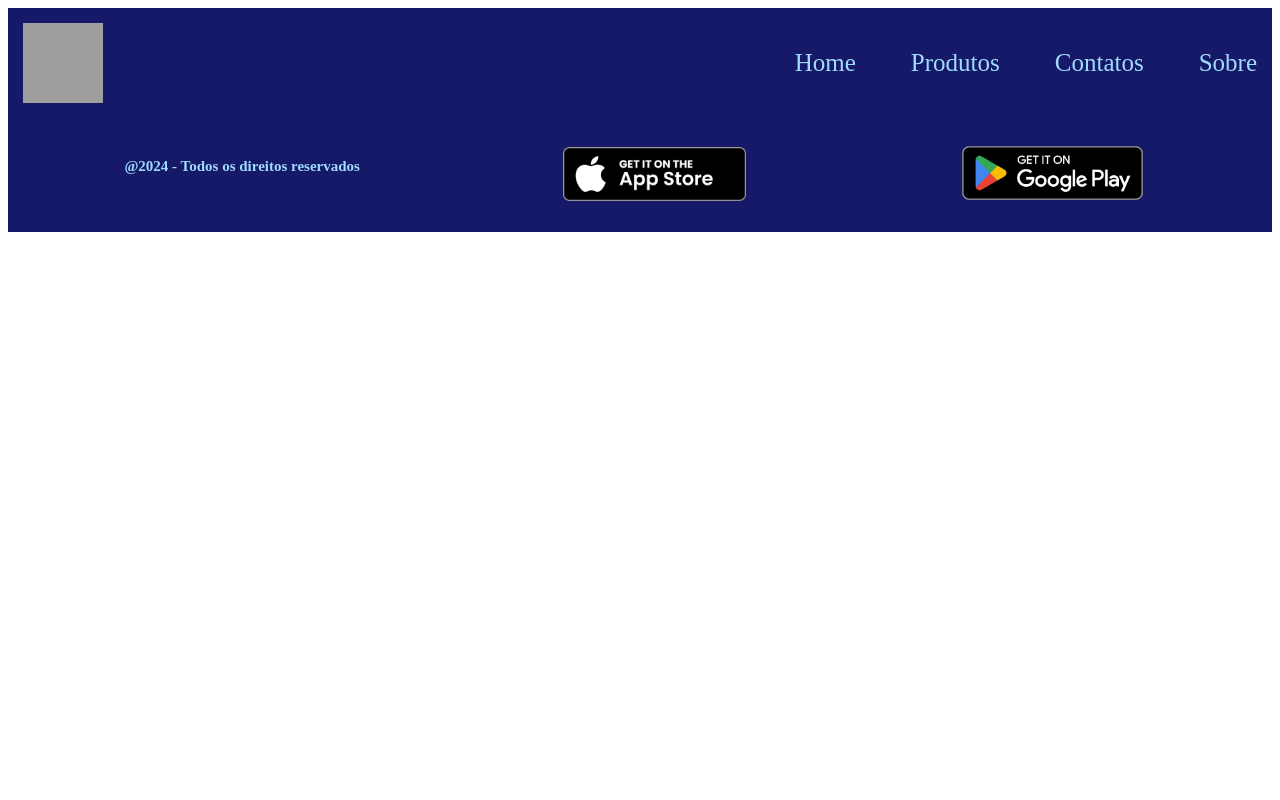
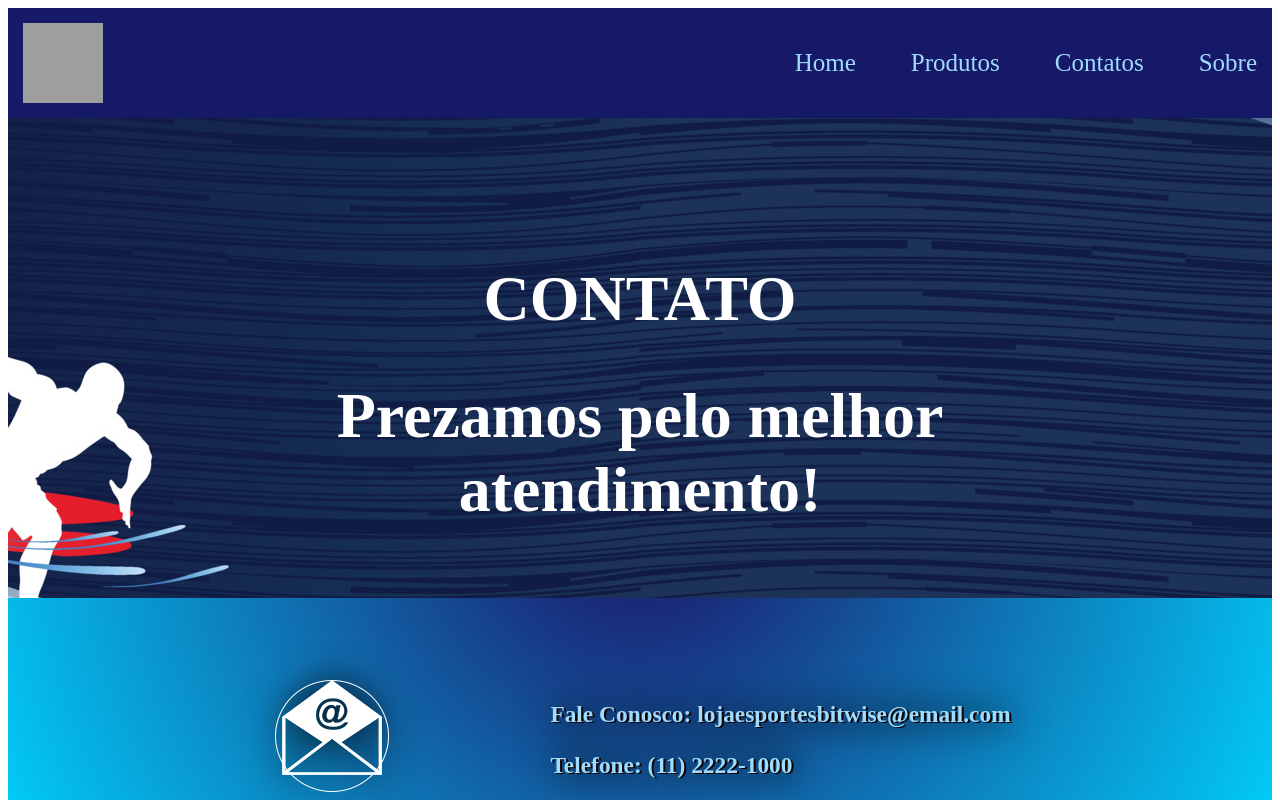
Before and after one commit to BitWise-FIAP/LOJA-DE-ESPORTES-CP1-2-sem-, a React (Vite) app: page /contatos in a window 1280 px wide. Shown: the top 800 px of the page. Built offline with nearby package versions, Linux system fonts and the light colour scheme; grey boxes are pictures that could not be loaded.

Commit message:
aba contatos criada e estilizada

```diff
--- a/src/css/ContatosStyle.jsx
+++ b/src/css/ContatosStyle.jsx
@@ -2,4 +2,48 @@ import styled from "styled-components";
 
 export const ContatosStyle = styled.section`
 
+
+.corpo{
+    background-image: radial-gradient(circle, #1e0e64 0%, #00d4ff 100%);
+    max-width: 100%;
+    margin: 0;
+    padding: 0;
+}
+.estruturabanner{
+    position: relative;
+    width: 100%;
+}
+.bannerdiv{
+    max-width: 100%;
+    height:30rem;
+}
+.banner{
+    width: 100%;
+    position: absolute;
+    height: 30rem;
+    object-fit: none
+}
+.bannertitle{
+    position: absolute;
+    top: 5rem;
+    left: 50%;
+    transform: translate(-50%);
+    font-size: 4rem;
+    color: white;
+    text-align: center;
+}
+.flexdiv{
+    display: flex;
+    justify-content: center;
+}
+.grid{
+    font-size: 1.25rem;
+    color:#9fdbfd;
+    text-shadow: 2px 1px #120303;
+    filter: drop-shadow(0 0 1.2rem #000000);
+    padding: 10vh;
+}
+.grid img{
+    filter: brightness(10);
+}
 `
--- a/src/routes/Contatos.jsx
+++ b/src/routes/Contatos.jsx
@@ -1,9 +1,30 @@
-import ContatosStyle from "styled-components"
+import {ContatosStyle} from "../css/ContatosStyle"
+import banner_contato from "../assets/banner-contato.jpg"
+import fale_conosco from "../assets/fale-conosco.png"
 const Contatos=()=>{
-    return(<>
+    return(
+        <>
         <ContatosStyle>
-            <h1>Olá</h1>
+            <section className="corpo">
+                <div className="estruturabanner">
+                        <div className="bannerdiv">
+                            <img className="banner" src={banner_contato}></img>
+                            <h1 className="bannertitle">CONTATO</h1>
+                            <h5 className="bannertitle"><br></br>Prezamos pelo melhor atendimento!</h5>
+                        </div>
+                        <div className="flexdiv">
+                    <div className="grid">
+                        <img src={fale_conosco}></img>
+                    </div>
+                    <div className="grid">
+                        <h1>Fale Conosco: lojaesportesbitwise@email.com</h1>
+                        <h3>Telefone: (11) 2222-1000</h3>
+                    </div>
+                </div>
+                    </div>
+            </section>
         </ContatosStyle>
-    </>)
+        </>
+    )
 }
 export default Contatos
```
Also changed, not shown: src/assets/banner-contato.jpg (added), src/assets/fale-conosco.png (added).
